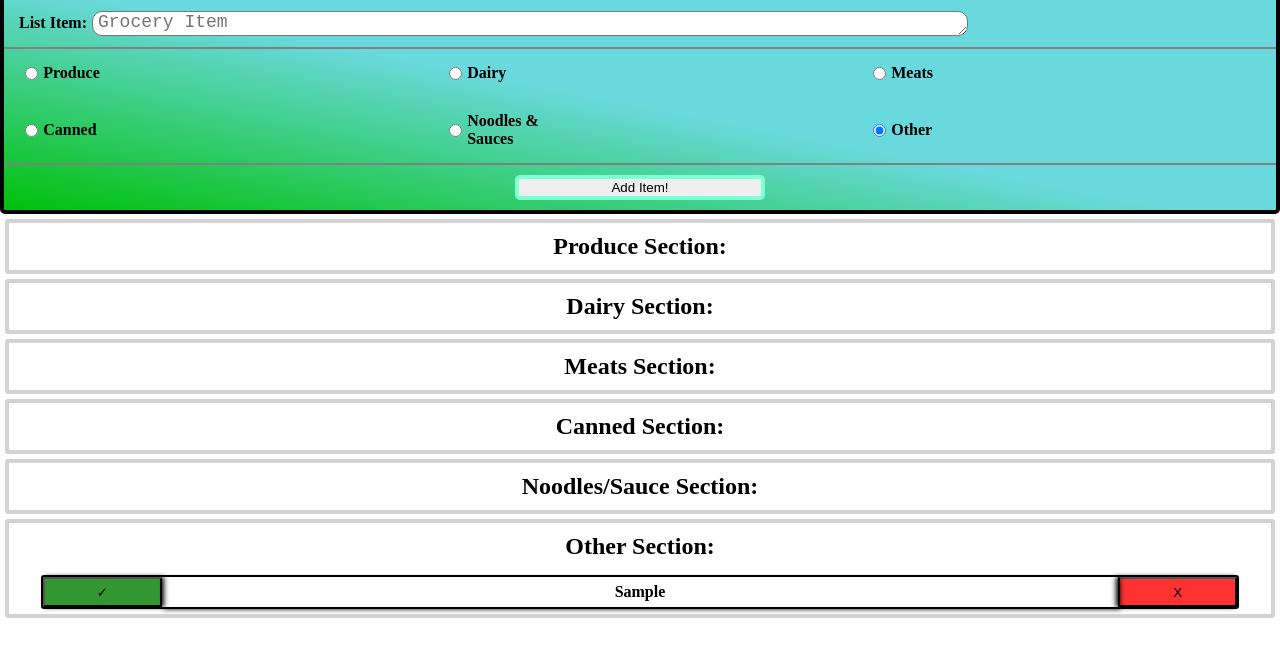
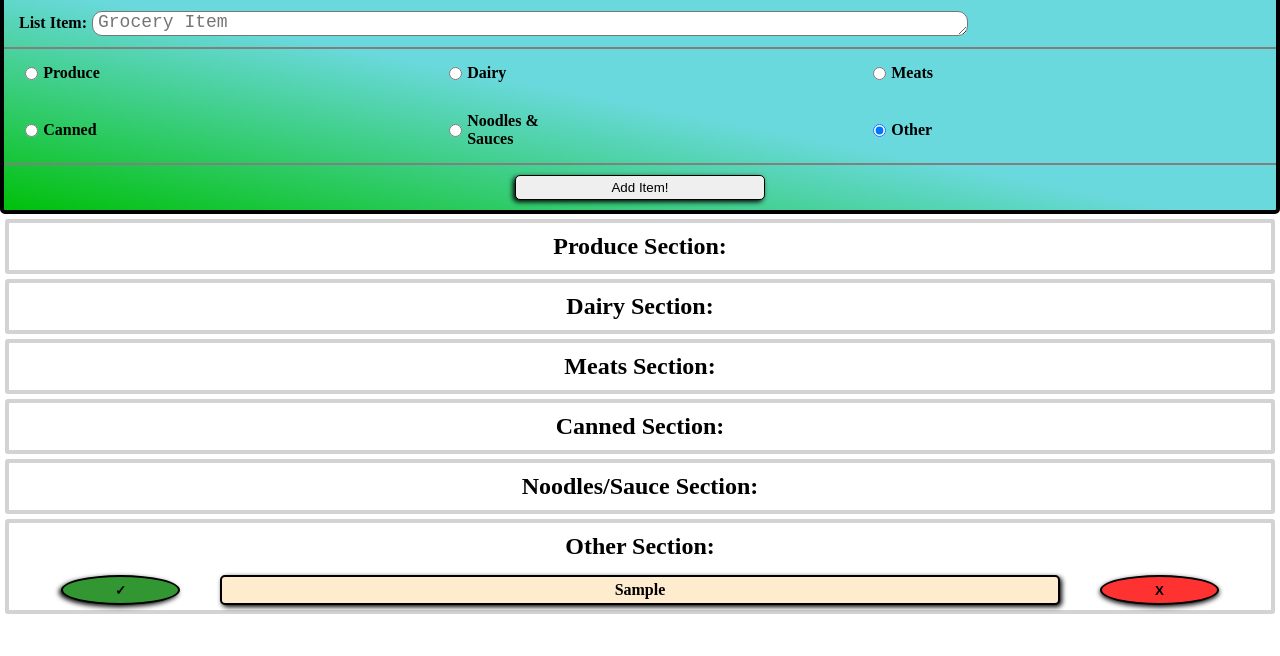
Before and after one commit to Concord511/Grocery-List, a plain HTML site: page index.html in a window 1280 px wide. Both pictures are taken after typing "Sample" into the empty fields and a click on the button "Add Item!". Shown: the part 42-698 px from the top of the page. Drawn offline with nearby package versions, Linux system fonts and the light colour scheme.

Commit message:
playing with pseudo-classes

```diff
--- a/assets/css/styles.css
+++ b/assets/css/styles.css
@@ -68,11 +68,12 @@ h2 {
 
 .form-button {
     align-self: center;
-    border: 4px solid aquamarine;
+    border: 1px solid black;
     border-radius: 5px;
     margin: 10px;
     height: 25px;
     width: 250px;
+    box-shadow: -2px 2px 5px black;
 }
 
 .category-title {
@@ -97,18 +98,24 @@ h2 {
     margin: 5px 0;
     width: 100%;
     display: flex;
-    justify-content: center;
+    justify-content: space-around;
     align-items: center;
-    border: 2px solid black;
     border-radius: 3px;
 }
 
 .got-it {
-    border-right: 2px solid black;
+    font-weight: 700;
+    border: 2px solid black;
+    border-radius: 50%;
     width: 10%;
     height: 30px;
     background-color: rgb(50, 150, 50);
-    box-shadow: 2px 0 5px black;
+    box-shadow: -2px 2px 5px black;
+    transition: all 1s ease-in-out;
+}
+
+.got-it:active {
+    box-shadow: inset 0px 9px 5px black;
 }
 
 .list-item {
@@ -116,18 +123,29 @@ h2 {
     justify-content: center;
     align-items: center;
     font-weight: 700;
-    width: 80%;
-    z-index: 1;
+    width: 70%;
+    z-index: 2;
     height: 30px;
     margin: 0;
     padding: 0;
+    background-color: blanchedalmond;
+    border: 2px solid black;
+    border-radius: 5px;
     box-shadow: 2px 2px 5px black;
 }
 
 .unavailable {
-    border-left: 2px solid black;
+    font-weight: 700;
+    border: 2px solid black;
+    border-radius: 50%;
     width: 10%;
     height: 30px;
+    z-index: 1;
     background-color: rgb(255, 50, 50);
-    box-shadow: -2px 0 5px black;
+    box-shadow: 0 2px 5px black;
+    transition: all 1s ease-in-out;
 }
+
+.unavailable:active {
+    box-shadow: inset 0px 9px 5px black;
+}
--- a/assets/js/script.js
+++ b/assets/js/script.js
@@ -12,13 +12,11 @@ let nextTime = {}
 
 // button handler for adding items
 $(".form-container").on("click", ".form-button", function(event) {
-    console.log("Triggered add item");
     var newItem = $("#new-item").val().trim();
     if (newItem === "") {
         return;
     }
     var itemCategory = $("input[name='store-section']:checked").val();
-    console.log(itemCategory);
     list[itemCategory].push(newItem);
     $("#new-item").val("");
     $("#other").prop("checked", true);
@@ -28,7 +26,6 @@ $(".form-container").on("click", ".form-button", function(event) {
 
 // button handler for green checkmark
 $('.store-sections').on("click", ".got-it", function() {
-    console.log("Triggered green checkmark");
     var property = $(this)
         .attr("id")
         .replace("Id", "");
@@ -40,7 +37,6 @@ $('.store-sections').on("click", ".got-it", function() {
 });
 
 $('.store-sections').on("click", ".unavailable", function() {
-    console.log("Triggered red X");
     var property = $(this)
         .attr("id")
         .replace("Id", "");
@@ -48,7 +44,6 @@ $('.store-sections').on("click", ".unavailable", function() {
         .closest("li").children("span")
         .text()
         .trim();
-    console.log(item);
     var index = $(this)
         .attr("propertyId");
     list[property].splice(index, 1);
```
